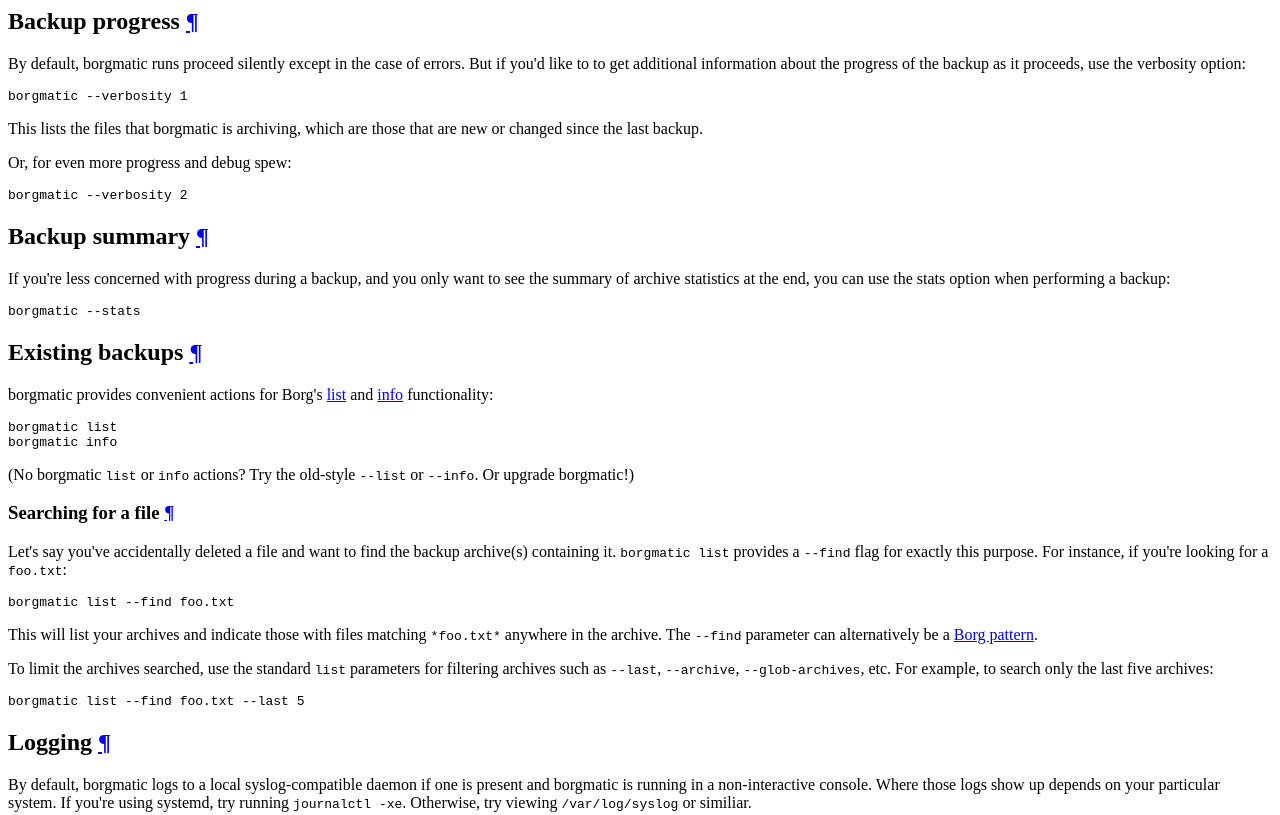
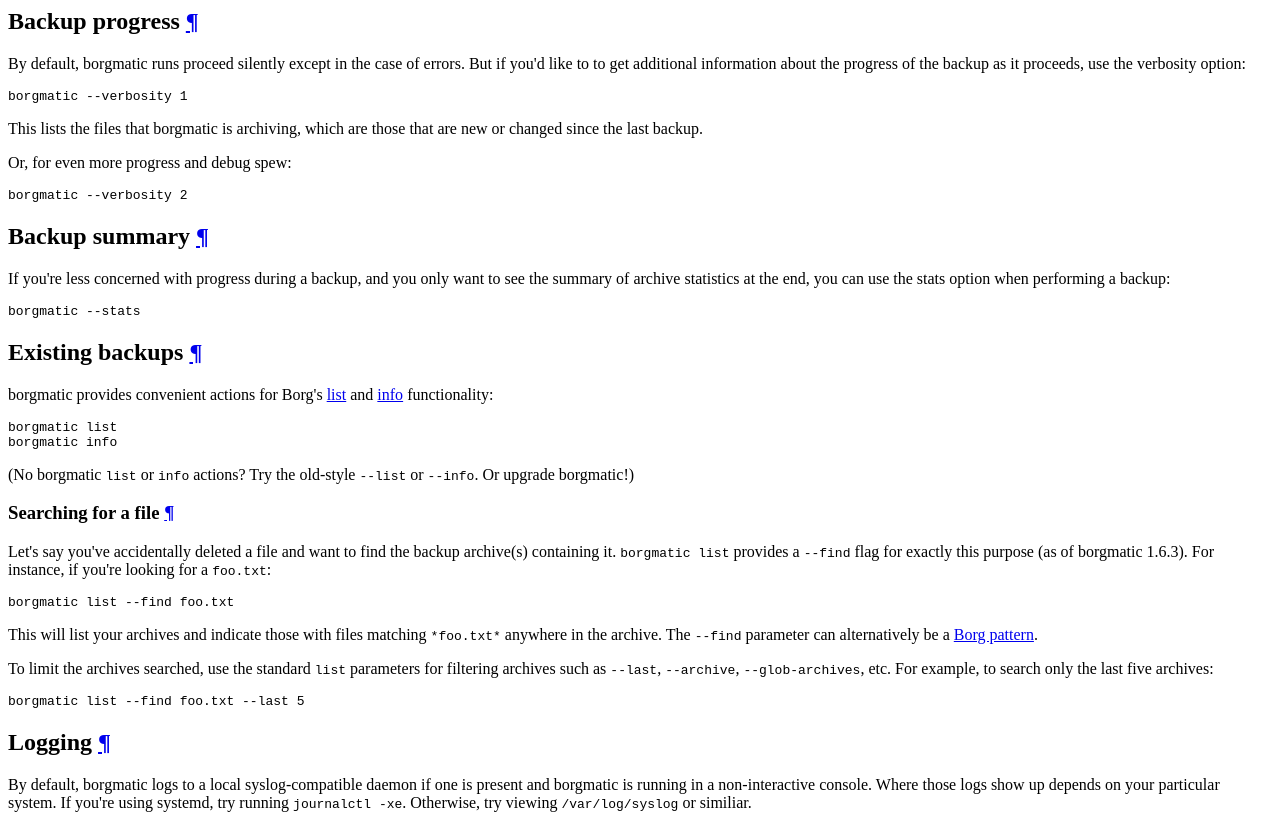
Before and after one commit to borgmatic-collective/borgmatic, an Eleventy site: page docs/how-to/inspect-your-backups.md in a window 1280 px wide. Shown: the top 815 px of the page. Built offline with nearby package versions, Linux system fonts and the light colour scheme; Eleventy itself is replaced by a stand-in of ours; code samples lack their colours; files that its build step writes are made by us from their sources; what markdown-it-replace-link would draw is missing.

Commit message:
Document the borgmatic version in which "borgmatic list --find" is available (#541).

````diff
--- a/docs/how-to/inspect-your-backups.md
+++ b/docs/how-to/inspect-your-backups.md
@@ -55,7 +55,8 @@
 
 Let's say you've accidentally deleted a file and want to find the backup
 archive(s) containing it. `borgmatic list` provides a `--find` flag for
-exactly this purpose. For instance, if you're looking for a `foo.txt`:
+exactly this purpose (as of borgmatic 1.6.3). For instance, if you're looking
+for a `foo.txt`:
 
 ```bash
 borgmatic list --find foo.txt
````
